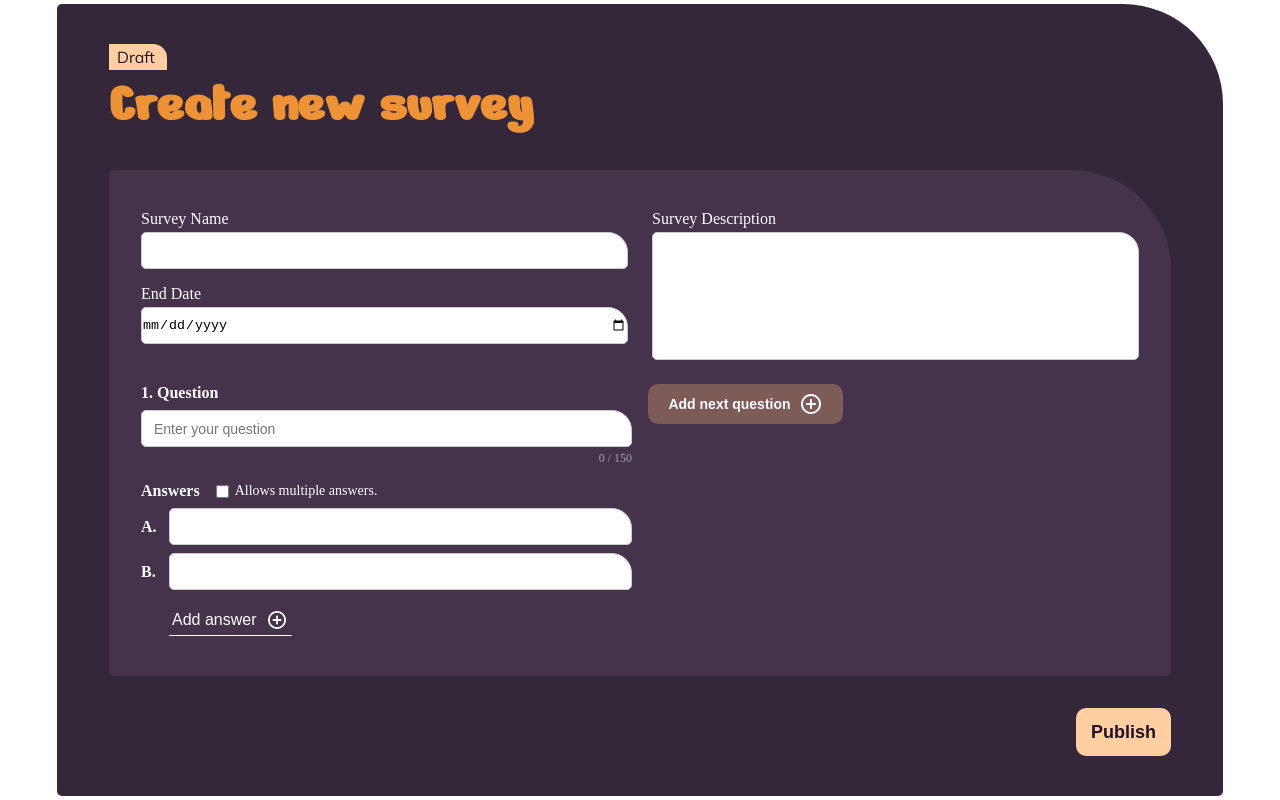
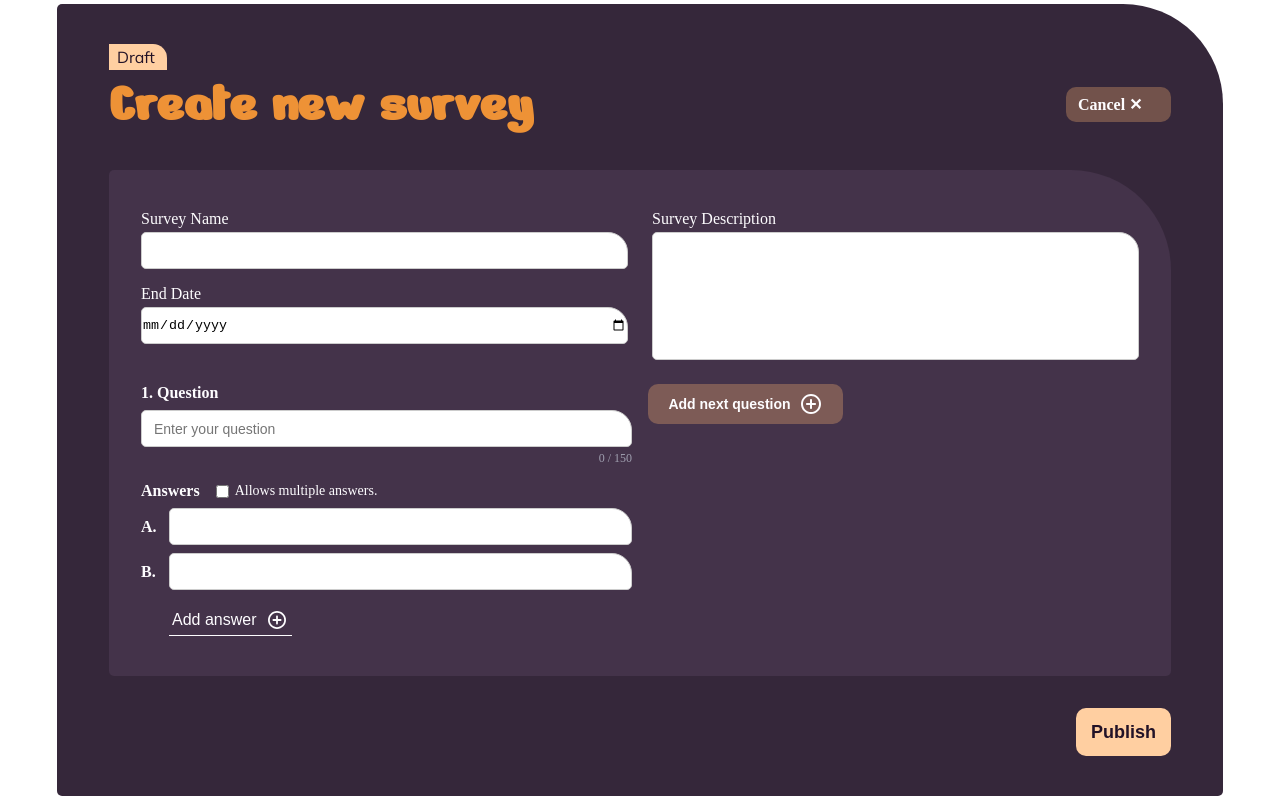
Before and after one commit to Iraqi1994/poll-app, an Angular app: page /new-survey in a window 1280 px wide. Built offline with nearby package versions, Linux system fonts and the light colour scheme; a web font is replaced by a local one.

Commit message:
Added cancel button to the new survey form.

```diff
--- a/src/app/pages/new-survey-form/new-survey-form.html
+++ b/src/app/pages/new-survey-form/new-survey-form.html
@@ -1,6 +1,9 @@
 <section>
   <p class="draft">Draft</p>
-  <h1>Create new survey</h1>
+  <div class="survey-header">
+    <h1>Create new survey</h1>
+    <a routerLink="/" class="cancel-btn">Cancel ✕</a>
+  </div>
   <form id="survey-form" [formGroup]="surveyForm" (ngSubmit)="onPublish()">
     <div class="survey-meta">
       <div class="survey-meta__left">
--- a/src/app/pages/new-survey-form/new-survey-form.scss
+++ b/src/app/pages/new-survey-form/new-survey-form.scss
@@ -44,11 +44,37 @@ input {
   height: 37px;
 }
 
+.survey-header {
+  display: flex;
+  align-items: center;
+  justify-content: space-between;
+  margin-bottom: 32px;
+}
+
 h1 {
   color: #ee9236;
   font-family: 'Nerko One', sans-serif;
   font-size: 56px;
-  margin-bottom: 32px;
+  margin-bottom: 0;
+}
+
+.cancel-btn {
+  background-color: #ffb7704d;
+  color: #fefdff;
+  font-size: 16px;
+  font-family: 'Nokora', bold;
+  font-weight: bold;
+  border: none;
+  border-radius: 10px;
+  padding: 8px 12px;
+  cursor: pointer;
+  text-decoration: none;
+  width: 105px;
+  transition: background-color 0.2s ease;
+
+  &:hover {
+    background-color: #ffb77099;
+  }
 }
 
 .draft {
--- a/src/app/pages/new-survey-form/new-survey-form.ts
+++ b/src/app/pages/new-survey-form/new-survey-form.ts
@@ -1,10 +1,11 @@
 import { Component } from '@angular/core';
 import { FormArray, FormControl, FormGroup, ReactiveFormsModule, Validators } from '@angular/forms';
+import { RouterLink } from '@angular/router';
 import { Question } from '../../components/question/question';
 
 @Component({
   selector: 'app-new-survey-form',
-  imports: [ReactiveFormsModule, Question],
+  imports: [ReactiveFormsModule, RouterLink, Question],
   templateUrl: './new-survey-form.html',
   styleUrl: './new-survey-form.scss',
 })
```
